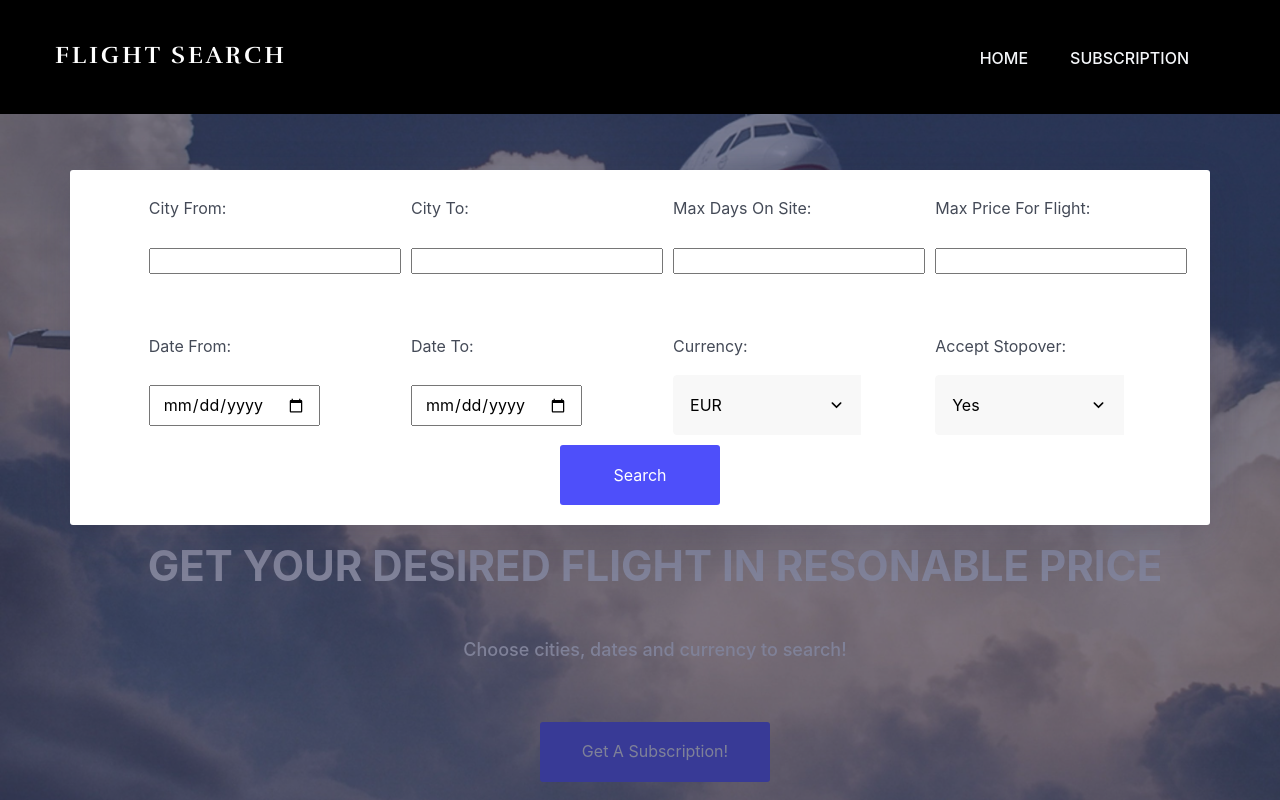
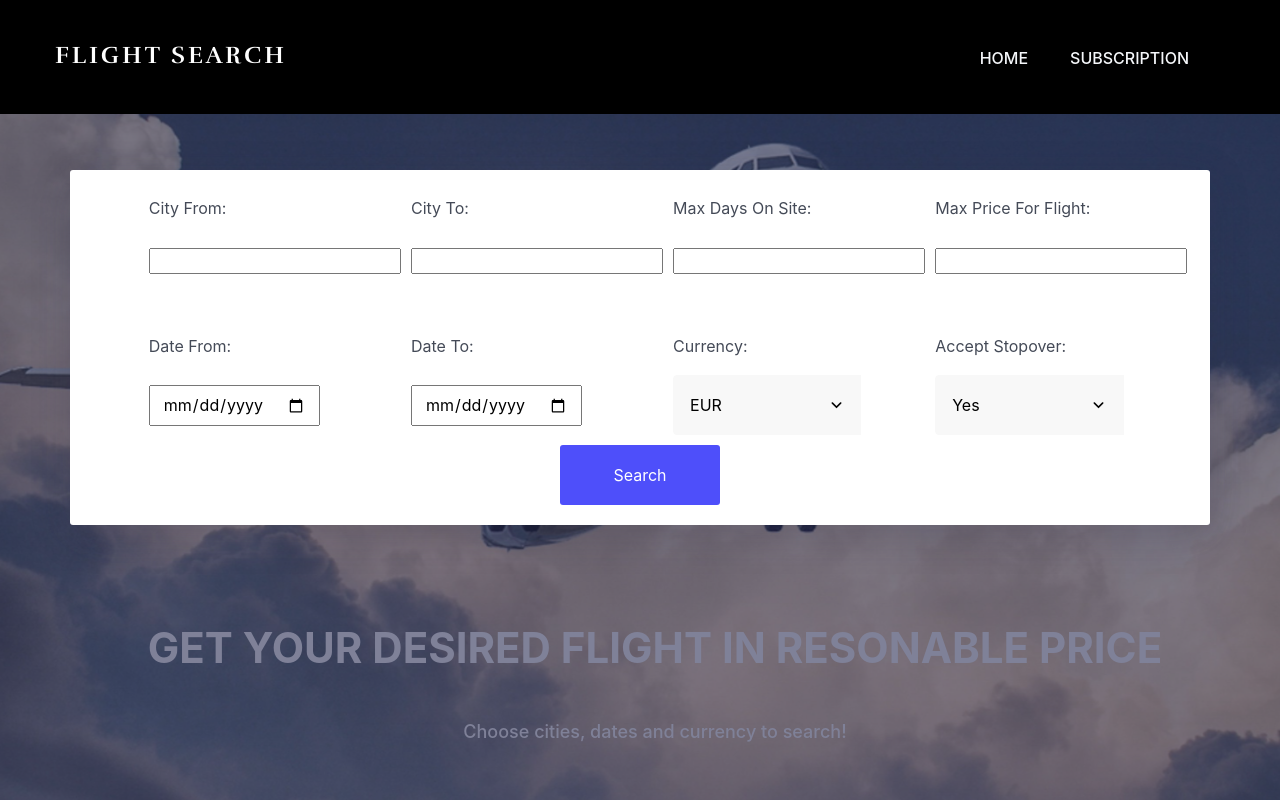
Before and after one commit to Hampter-wojkur/Flight-Search-Web-App, a React (Create React App) app in the folder client/: page / in a window 1280 px wide. Shown: the top 800 px of the page. Built offline with nearby package versions, Linux system fonts and the light colour scheme.

Commit message:
fix: site display for bigger resolutions fixed

```diff
--- a/client/public/css/responsive.css
+++ b/client/public/css/responsive.css
@@ -1,12 +1,16 @@
 @media screen and (max-width:2100px){
 	.model-search-content {position: relative;bottom: 0;top: 180px;}
+	.welcome-hero-txt{
+		padding-top: 32px;
+		margin-top: 200px;
+	}
 }/*max-width:1680px*/
 
 @media screen and (max-width:1680px){
 	.model-search-content {position: relative;bottom: 0;top: 180px;}
 
 @media screen and (max-width:1440px){
-	.welcome-hero-txt {padding: 128px 0px 122px;}
+	.welcome-hero-txt {padding: 10px 0px 122px;}
 	.model-search-content {position: relative;bottom: 0;top: 130px;}
 }/*max-width:1440px*/
 
--- a/client/public/css/style.css
+++ b/client/public/css/style.css
@@ -239,6 +239,18 @@ nav.navbar.bootsnav .navbar-toggle i{color: #4e4ffa;}
     font-weight: 500;
     max-width: 735px;
     margin: 0 auto;
+}
+
+#serverResponse {
+    font-size: 22px;
+    /* text-transform: initial; */
+    color: #f5f5f5;
+    font-weight: 500;
+    border: 1px solid #ccc!important;
+    padding: 0.01em 16px;
+    border-radius: 16px;
+    background-color: #505963;
+    box-shadow: 0 4px 8px rgba(0, 0, 0, 0.1);
 }
 .welcome-btn {
     display: inline-block;
```
